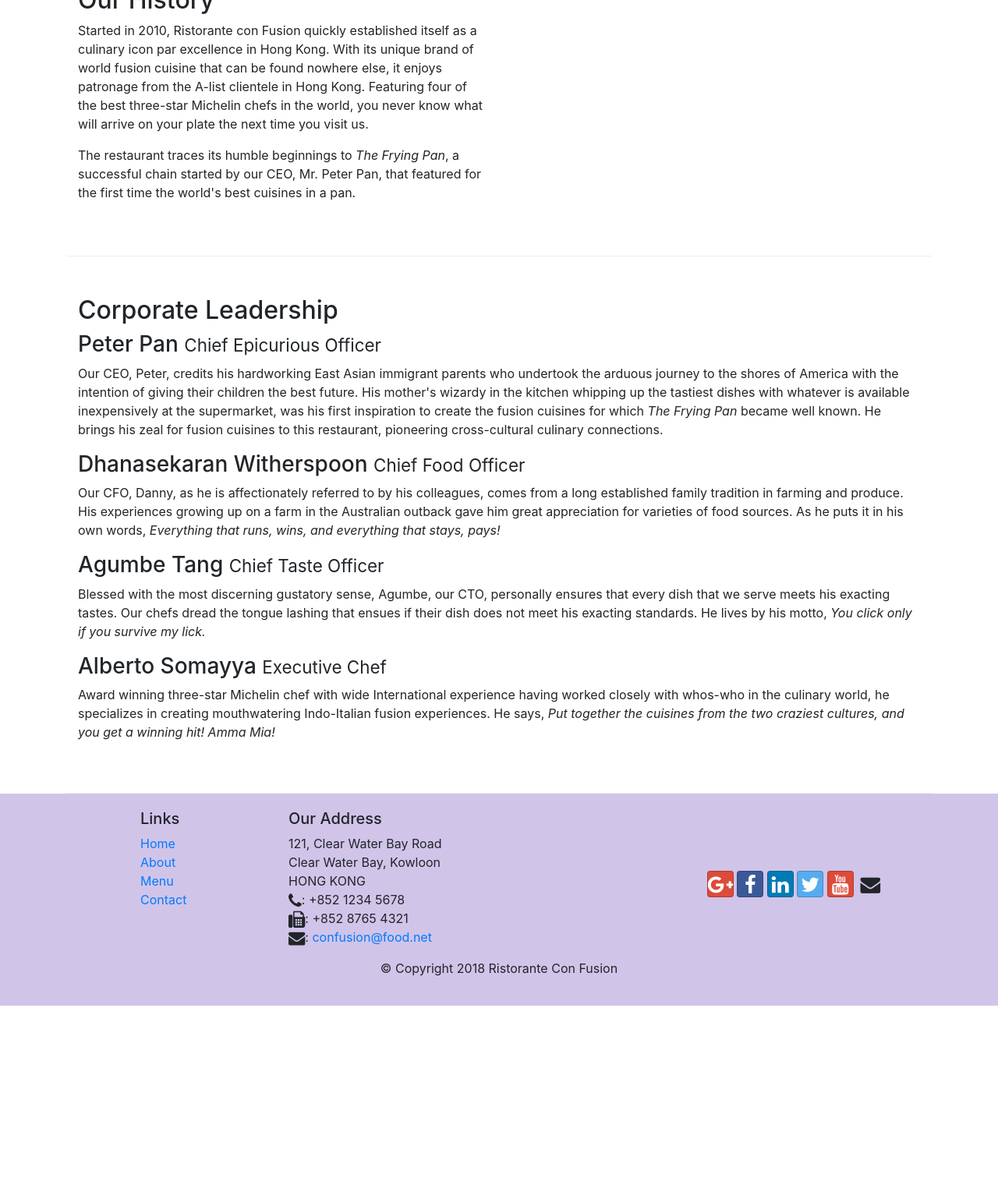
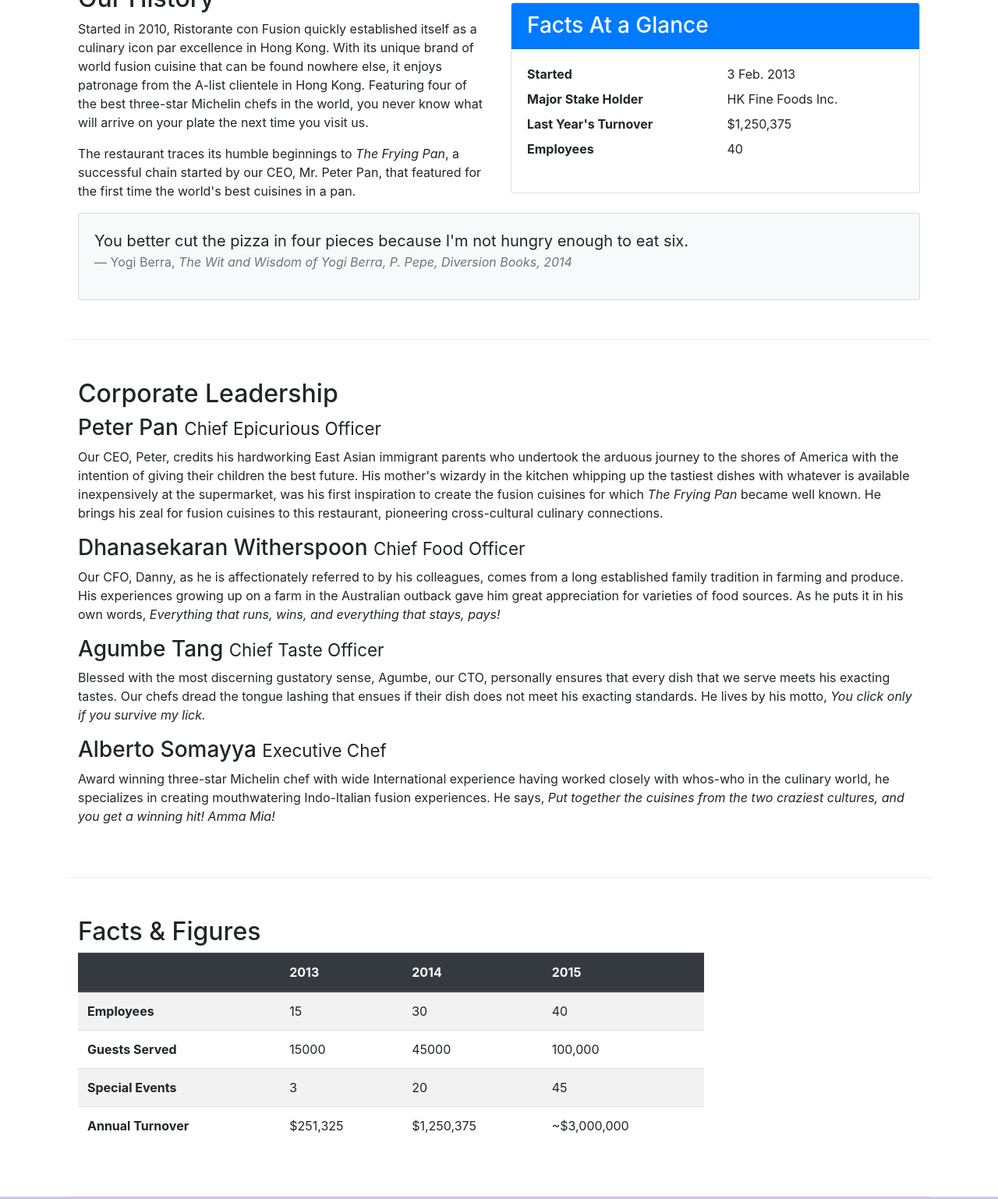
Before and after one commit to siddhantmore21/FSD_Coursera, a website: page aboutus.html in a window 1280 px wide. Shown: the part 536-2074 px from the top of the page at 78% size. Before the commit the page ends 1826 px from the top, so only its background shows below. Drawn offline with nearby package versions, Linux system fonts and the light colour scheme.

Commit message:
Tables and Cards

```diff
--- a/aboutus.html
+++ b/aboutus.html
@@ -66,7 +66,34 @@
                 <p>Started in 2010, Ristorante con Fusion quickly established itself as a culinary icon par excellence in Hong Kong. With its unique brand of world fusion cuisine that can be found nowhere else, it enjoys patronage from the A-list clientele in Hong Kong.  Featuring four of the best three-star Michelin chefs in the world, you never know what will arrive on your plate the next time you visit us.</p>
                 <p>The restaurant traces its humble beginnings to <em>The Frying Pan</em>, a successful chain started by our CEO, Mr. Peter Pan, that featured for the first time the world's best cuisines in a pan.</p>
             </div>
-            <div>
+            <div class="col-sm">
+                <div class="card">
+                    <h3 class="card-header bg-primary text-white">Facts At a Glance</h3>
+                    <div class="card-body">
+                        <dl class="row">
+                            <dt class="col-6">Started</dt>
+                            <dd class="col-6">3 Feb. 2013</dd>
+                            <dt class="col-6">Major Stake Holder</dt>
+                            <dd class="col-6">HK Fine Foods Inc.</dd>
+                            <dt class="col-6">Last Year's Turnover</dt>
+                            <dd class="col-6">$1,250,375</dd>
+                            <dt class="col-6">Employees</dt>
+                            <dd class="col-6">40</dd>
+                        </dl>
+                    </div>
+                </div>
+            </div>
+            <div class="col-12">
+                <div class="card card-body bg-light">
+                    <blockquote class="blockquote">
+                        <p class="mb-0">You better cut the pizza in four pieces because
+                            I'm not hungry enough to eat six.</p>
+                        <footer class="blockquote-footer">Yogi Berra,
+                            <cite title="Source Title">The Wit and Wisdom of Yogi Berra,
+                                P. Pepe, Diversion Books, 2014</cite>
+                        </footer>
+                    </blockquote>
+                </div>
             </div>
         </div>
 
@@ -83,6 +110,49 @@
                 <h3>Alberto Somayya <small>Executive Chef</small></h3>
                 <p class="d-none d-sm-block">Award winning three-star Michelin chef with wide International experience having worked closely with whos-who in the culinary world, he specializes in creating mouthwatering Indo-Italian fusion experiences. He says, <em>Put together the cuisines from the two craziest cultures, and you get a winning hit! Amma Mia!</em></p>
             </div>
+       </div>
+       <div class="row row-content">
+           <div class="col-12 col-sm-9">
+               <h2>Facts &amp; Figures</h2>
+               <div class="table-responsive">
+                <table class="table table-striped">
+                    <thead class="thead-dark">
+                        <tr>
+                            <th>&nbsp;</th>
+                            <th>2013</th>
+                            <th>2014</th>
+                            <th>2015</th>
+                        </tr>
+                    </thead>
+                    <tbody>
+                        <tr>
+                            <th>Employees</th>
+                            <td>15</td>
+                            <td>30</td>
+                            <td>40</td>
+                        </tr>
+                        <tr>
+                            <th>Guests Served</th>
+                            <td>15000</td>
+                            <td>45000</td>
+                            <td>100,000</td>
+                        </tr>
+                        <tr>
+                            <th>Special Events</th>
+                            <td>3</td>
+                            <td>20</td>
+                            <td>45</td>
+                        </tr>
+                        <tr>
+                            <th>Annual Turnover</th>
+                            <td>$251,325</td>
+                            <td>$1,250,375</td>
+                            <td>~$3,000,000</td>
+                        </tr>
+                    </tbody>
+                </table>
+               </div>
+           </div>
        </div>
 
     </div>
```
